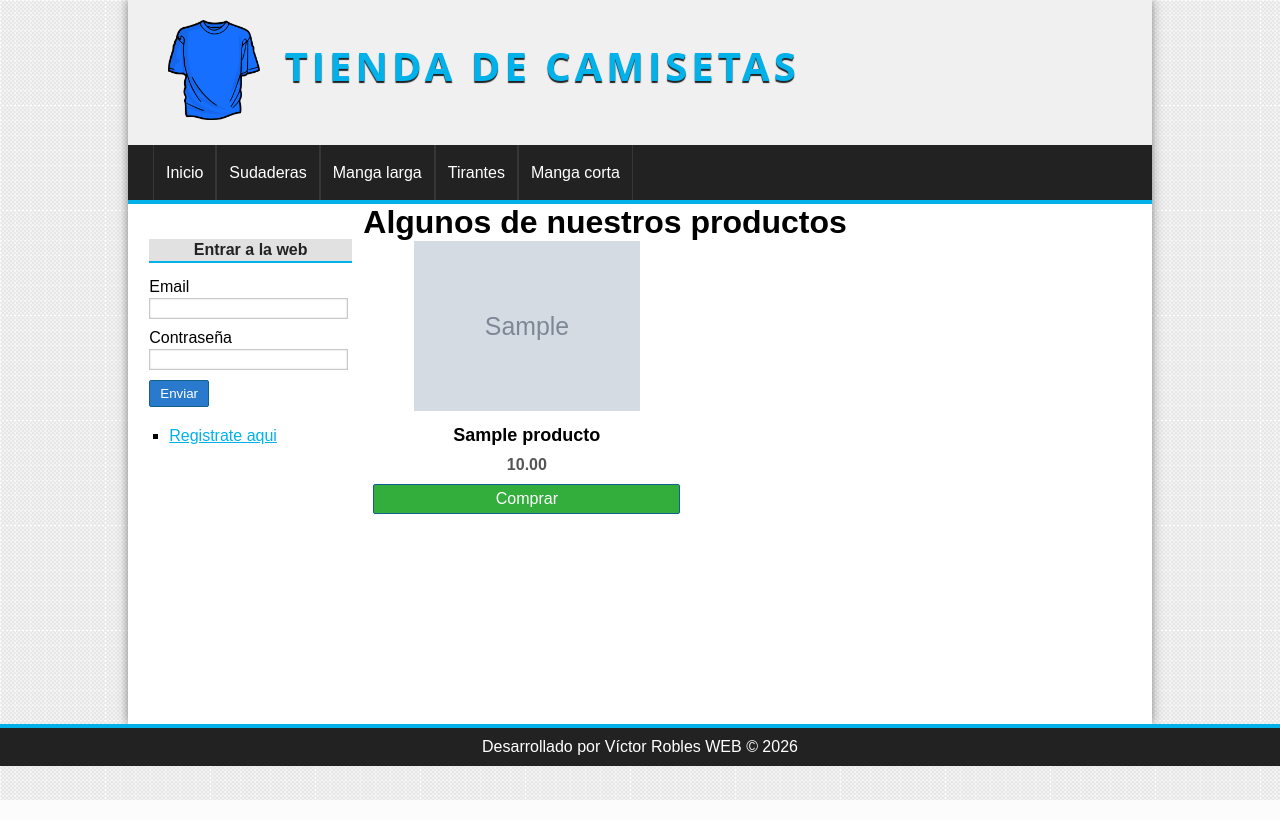
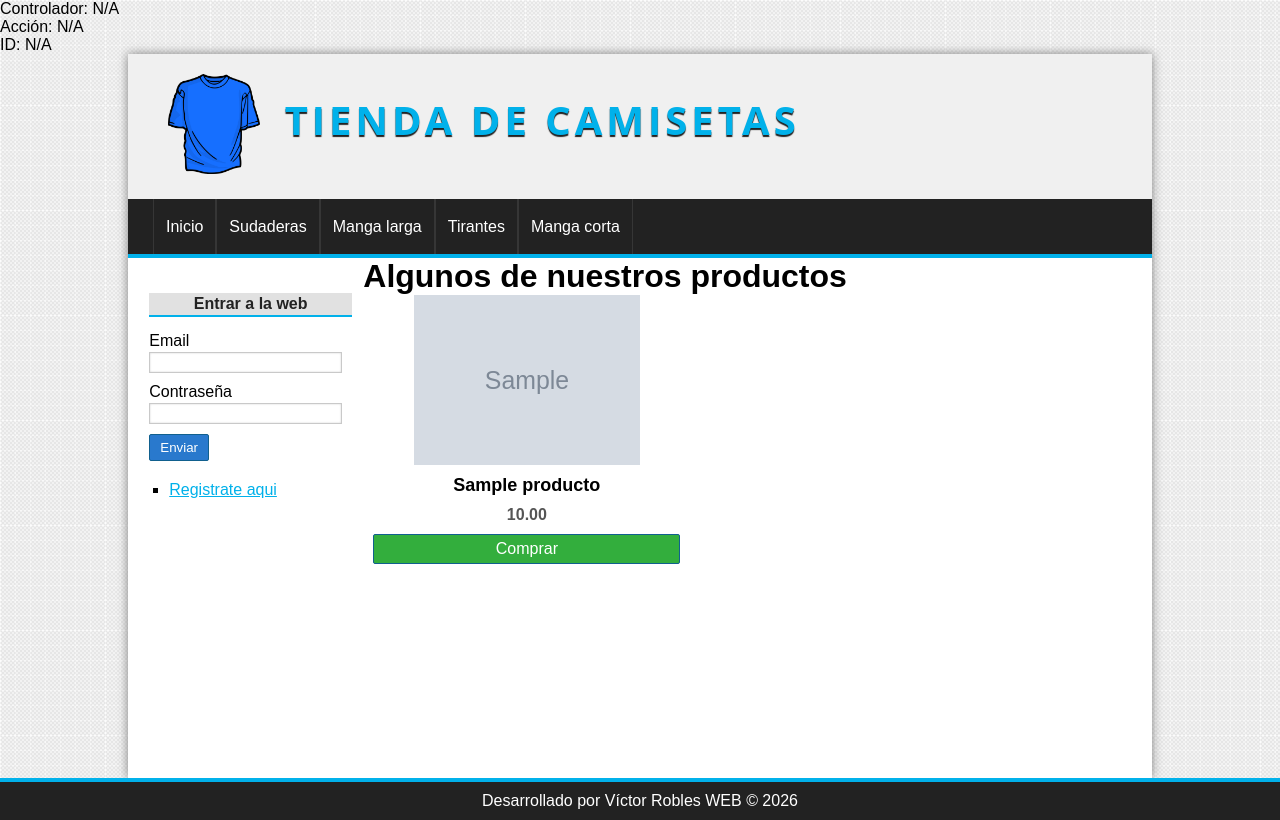
Before and after one commit to 226w0536-hash/pagina-tienda, a PHP site: page / in a window 1280 px wide. Run offline with PHP 8.4, Linux system fonts and the light colour scheme; data comes from the database, SQL or seed files in the repository; tables that the repository leaves empty hold one stand-in row (values such as "Sample post"); grey boxes marked "Sample" are stand-in pictures.

```diff
--- a/sistema_803/index.php
+++ b/sistema_803/index.php
@@ -1,5 +1,10 @@
 <?php
 session_start();
+// DEBUG TEMPORAL - Esto te dirá qué está intentando cargar el sistema
+echo "Controlador: " . ($_GET['controller'] ?? 'N/A') . "<br>";
+echo "Acción: " . ($_GET['action'] ?? 'N/A') . "<br>";
+echo "ID: " . ($_GET['id'] ?? 'N/A') . "<br>";
+// die(); // Descomenta esto para detener la carga y ver los datos
 ini_set('display_errors', 1);
 ini_set('display_startup_errors', 1);
 error_reporting(E_ALL);
```
